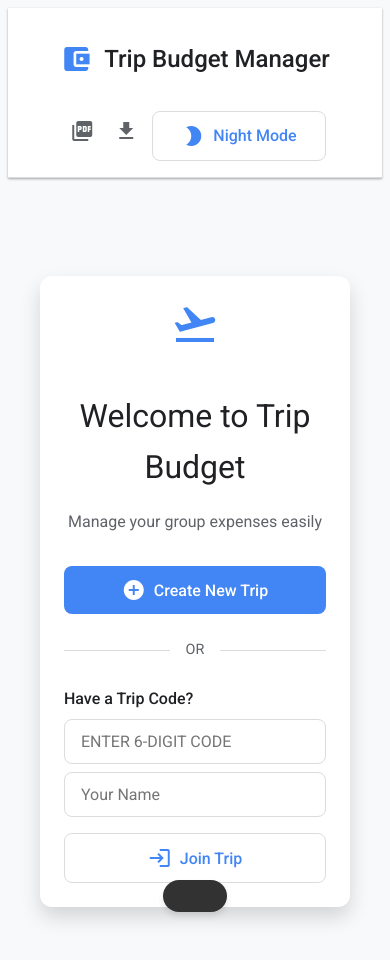
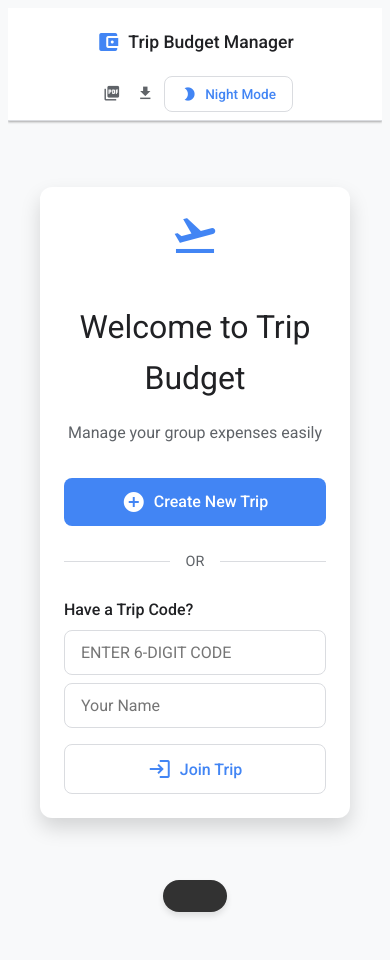
Before and after one commit to unlimitedsubscriberb/mybudgettrip, a website: page client/index.html in a window 390 px wide. After the commit the page ends 893 px from the top, so only its background shows below. Drawn offline with nearby package versions, Linux system fonts and the light colour scheme; no server answers.

Commit message:
Updated script and fixes

```diff
--- a/client/index.html
+++ b/client/index.html
@@ -3,13 +3,86 @@
 
 <head>
     <meta charset="UTF-8">
-    <meta name="viewport" content="width=device-width, initial-scale=1.0">
+    <meta name="viewport" content="width=device-width, initial-scale=1.0, maximum-scale=1.0, user-scalable=no">
     <title>Trip Budget Manager Web App</title>
     <link href="https://fonts.googleapis.com/css2?family=Roboto:wght@300;400;500;700&display=swap" rel="stylesheet">
     <link href="https://fonts.googleapis.com/icon?family=Material+Icons" rel="stylesheet">
     <script src="https://cdnjs.cloudflare.com/ajax/libs/jspdf/2.5.1/jspdf.umd.min.js"></script>
     <script src="https://cdnjs.cloudflare.com/ajax/libs/jspdf-autotable/3.5.31/jspdf.plugin.autotable.min.js"></script>
-    <link rel="stylesheet" href="styles.css?v=2">
+    <link rel="stylesheet" href="styles.css?v=3">
+    <style>
+        /* Global Overflow Prevention */
+        html,
+        body {
+            max-width: 100vw;
+            overflow-x: hidden;
+        }
+
+        * {
+            box-sizing: border-box;
+        }
+
+        .app-container,
+        .header,
+        .app-section,
+        .setup-section {
+            max-width: 100vw;
+            overflow-x: hidden;
+        }
+
+        /* Mobile Header Fixes */
+        @media (max-width: 768px) {
+            .header {
+                padding: 0.5rem 0 !important;
+                overflow-x: hidden;
+            }
+
+            .header-content {
+                padding: 0 0.5rem !important;
+                gap: 0.5rem !important;
+            }
+
+            .logo {
+                gap: 0.5rem !important;
+                flex-shrink: 1;
+                min-width: 0;
+            }
+
+            .logo h1 {
+                font-size: 1.1rem !important;
+                white-space: nowrap;
+                overflow: hidden;
+                text-overflow: ellipsis;
+            }
+
+            .logo .material-icons {
+                font-size: 1.5rem !important;
+            }
+
+            .header-actions {
+                gap: 0.25rem !important;
+                flex-shrink: 0;
+            }
+
+            .header-actions .icon-button {
+                width: 36px !important;
+                height: 36px !important;
+            }
+
+            .header-actions .icon-button .material-icons {
+                font-size: 1.1rem !important;
+            }
+
+            .header-actions .google-button {
+                padding: 0.4rem 0.6rem !important;
+                font-size: 0.85rem !important;
+            }
+
+            .header-actions .google-button .material-icons {
+                font-size: 1rem !important;
+            }
+        }
+    </style>
 </head>
 
 <body>
```
